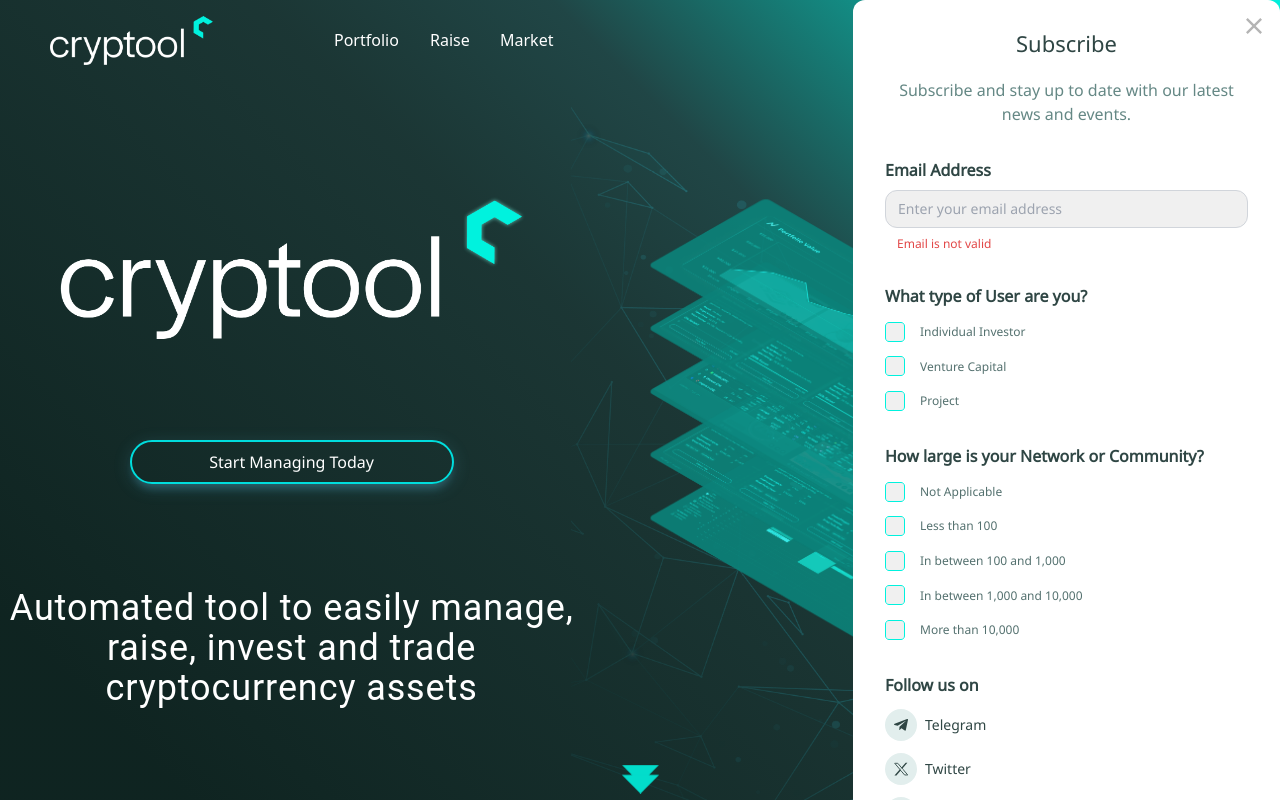
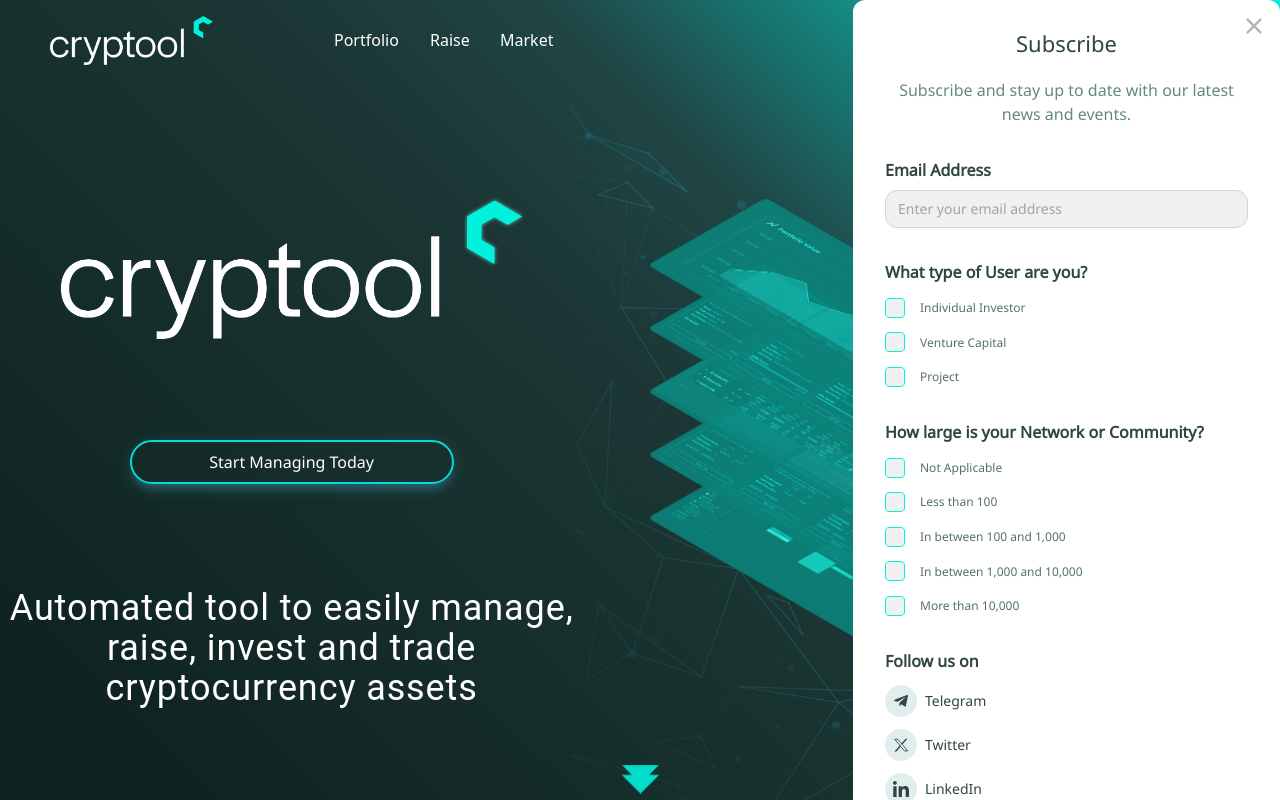
Before and after one commit to cryptool-io/landing-page, a Next.js app: page / in a window 1280 px wide. Both pictures are taken after a click on the button "Start Managing Today". Built offline with nearby package versions, Linux system fonts and the light colour scheme.

Commit message:
Fix email input

```diff
--- a/components/common/signupsubscribe.tsx
+++ b/components/common/signupsubscribe.tsx
@@ -85,7 +85,7 @@
           placeholder="Enter your email address"
           required
         />
-        {isValidEmail(email) === false && (
+        {(isValidEmail(email) === false) && (email !== "") && (
           <div className="text-[#E24747] pl-3 mt-2 font-normal text-xs leading-[180%">
             Email is not valid
           </div>
```
